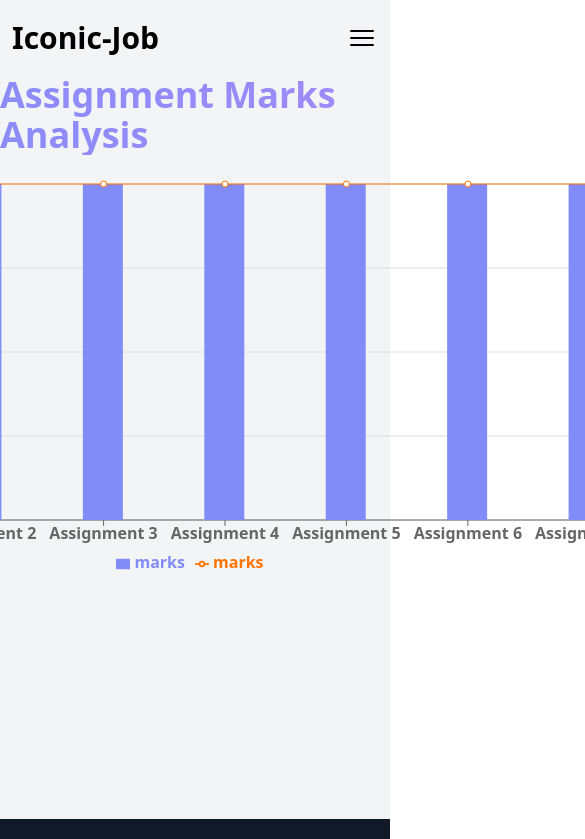
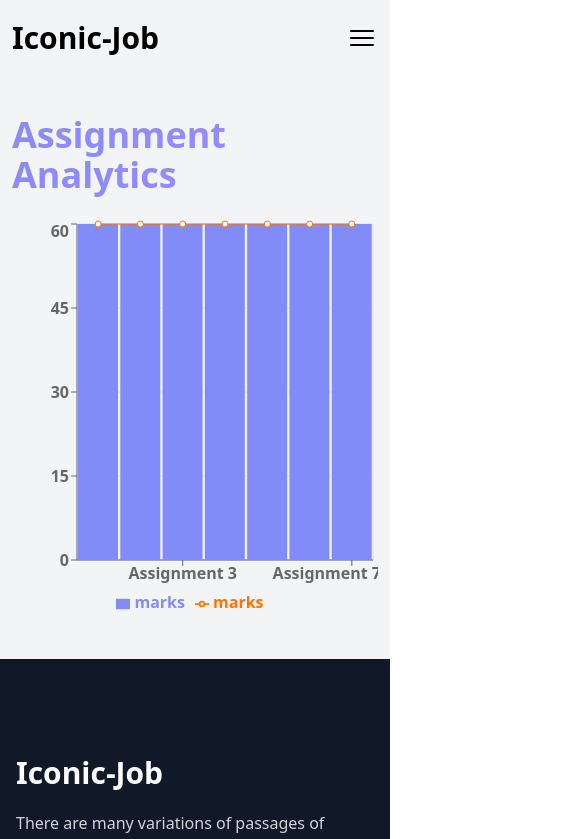
Before and after one commit to ranaahmedzn/iconic-job, a React (Vite) app: page /statistics in a window 390 px wide. Shown: the top 839 px of the page, 585 px wide, since content can reach past the window. Built offline with nearby package versions, Linux system fonts and the light colour scheme.

Commit message:
added some changes

```diff
--- a/src/components/Header.jsx
+++ b/src/components/Header.jsx
@@ -45,7 +45,7 @@
                     }
                 </div>
 
-                <ul className={`flex flex-col absolute gap-8 py-8 px-6 ${isOpen ? 'top-[75px] left-0' : "top-[75px] -left-[1000px]"} duration-500 bg-gray-700 w-full`}>
+                <ul className={`flex flex-col z-50 absolute gap-8 py-8 px-6 ${isOpen ? 'top-[75px] left-0' : "top-[75px] -left-[1000px]"} duration-500 bg-gray-700 w-full`}>
                     <li className='default2'><NavLink to="/" className={({ isActive }) =>
                       isActive
                         ? "active"
--- a/src/components/Statistics.jsx
+++ b/src/components/Statistics.jsx
@@ -23,11 +23,11 @@
     ]
 
     return (
-        <div className='bg-gray-100 font-bold w-full h-[calc(100vh-100px)] flex flex-col gap-6 justify-start items-center'>
-            <h2 className='title-text text-4xl'>Assignment Marks Analysis</h2>
+        <div className='px-3 py-10 lg:py-0 lg:pb-12 bg-gray-100 font-bold w-full h-full flex flex-col justify-start items-center'>
+            <h2 className='title-text text-4xl pb-6'>Assignment Analytics</h2>
+            <div style={{width: "100%", maxWidth: "920px", height: "400px"}}>
+                <ResponsiveContainer>
                     <ComposedChart
-                width={920}
-                height={400}
                         data={assignmentMarks}
                     >
                         <CartesianGrid stroke="#ddd" />
@@ -38,7 +38,8 @@
                         <Bar dataKey="marks" barSize={40} fill="#828CF8" />
                         <Line type="monotone" dataKey="marks" stroke="#ff7300" />
                     </ComposedChart>
-
+                </ResponsiveContainer>
+            </div>
         </div>
     );
 };
```
Lines whose indentation alone changed are shown as unchanged.
